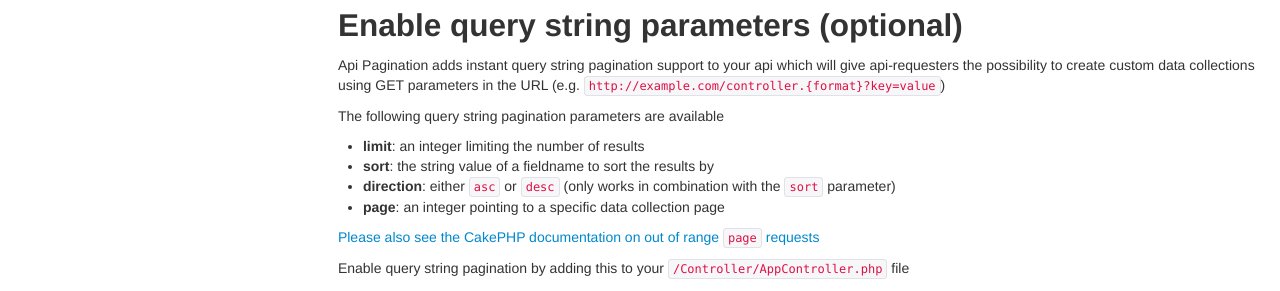
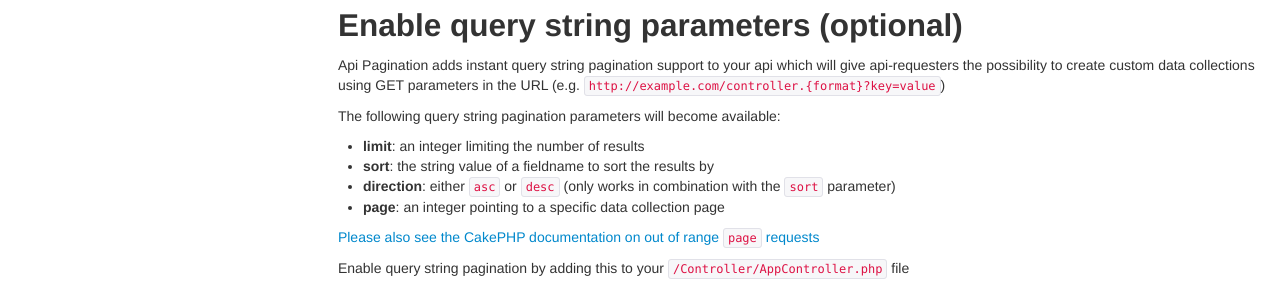
Before and after one commit to FriendsOfCake/crud, a Jekyll site: the page built from docs/listeners/api-pagination.md, in a window 1280 px wide and 900 px high, scrolled down 945 px. Shown: the part 152-443 px from the top of the window. Built offline with Jekyll 4.4.1, drawn with Linux system fonts in a browser that asks for light colours; nearby versions of some CDN libraries; comment, search, counter and statistics services are not loaded.

Commit message:
Minor grammar update

```diff
--- a/docs/listeners/api-pagination.md
+++ b/docs/listeners/api-pagination.md
@@ -53,7 +53,7 @@ Api Pagination adds instant query string pagination support to your api which wi
 api-requesters the possibility to create custom data collections using GET parameters
 in the URL (e.g. `http://example.com/controller.{format}?key=value`)
 
-The following query string pagination parameters are available
+The following query string pagination parameters will become available:
 
 - **limit**: an integer limiting the number of results
 - **sort**: the string value of a fieldname to sort the results by
```
